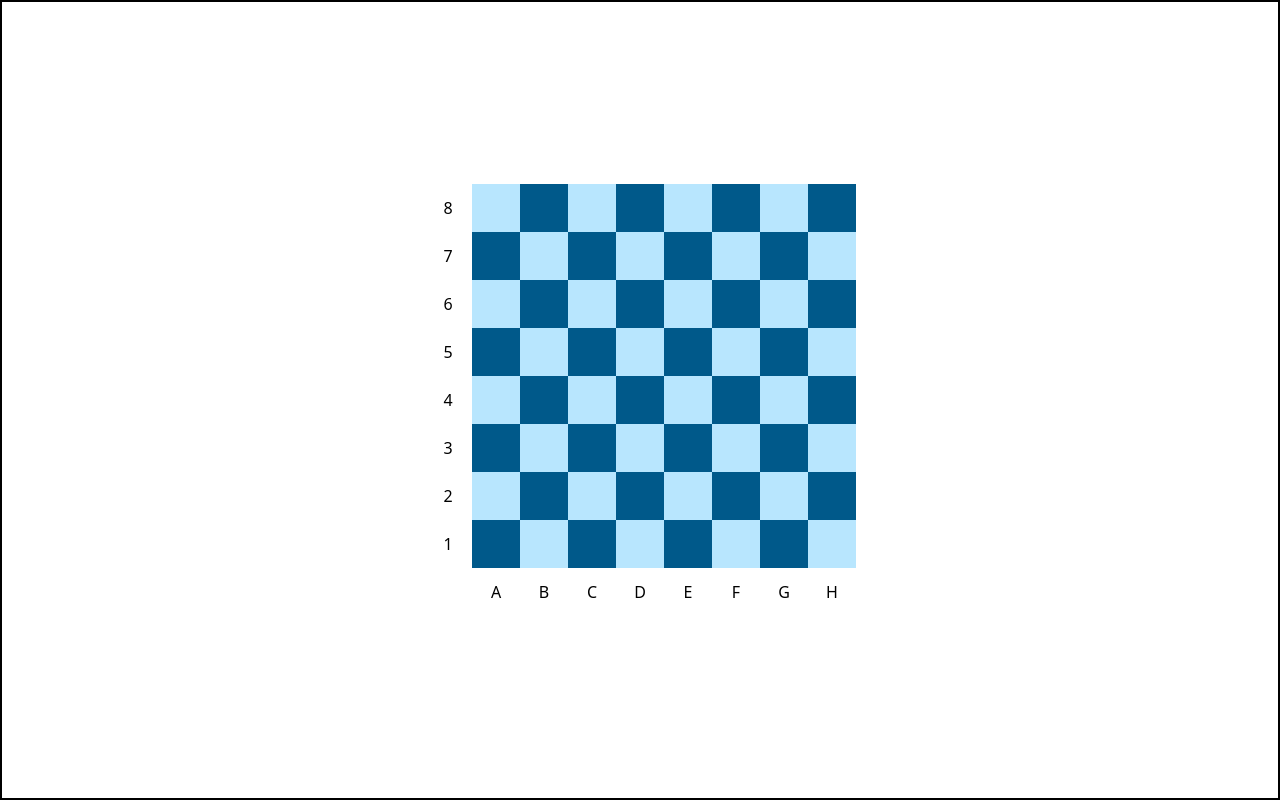
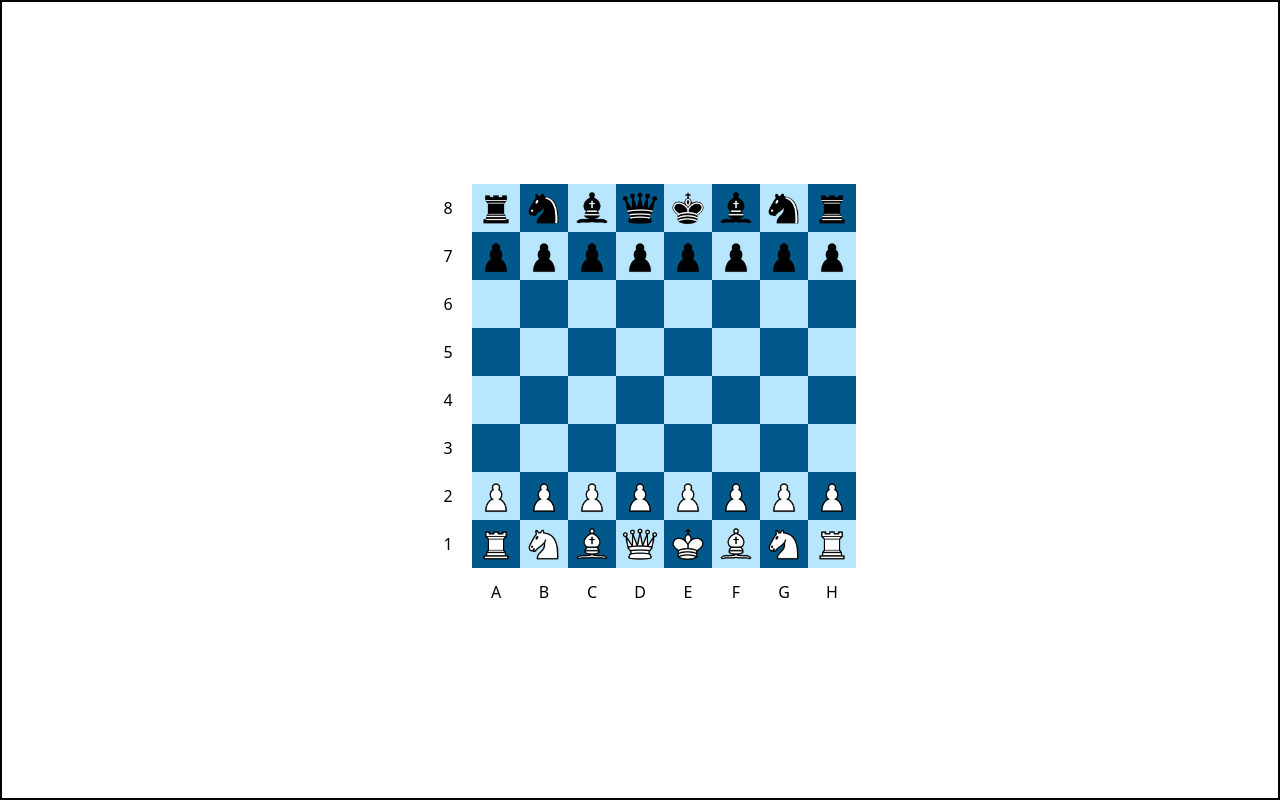
Before and after one commit to iSqmu/ReactChess, a React (Vite) app: page / in a window 1280 px wide. Built offline with nearby package versions, Linux system fonts and the light colour scheme.

Commit message:
feat: integrate board filling and image retrieval in Chessboard component

```diff
--- a/src/components/Chessboard.tsx
+++ b/src/components/Chessboard.tsx
@@ -1,4 +1,6 @@
 import clsx from 'clsx';
+import fillBoard from '@lib/fillBoard';
+import getImageURL from '@lib/image-piece';
 
 const Chessboard = () => {
   const board = [
@@ -12,6 +14,8 @@ const Chessboard = () => {
     ['a1', 'b1', 'c1', 'd1', 'e1', 'f1', 'g1', 'h1'],
   ];
 
+  let initialBoard = fillBoard();
+
   function createBox() {
     return board.map((row, rowIndex) => {
       return row.map((box, boxIndex) => {
@@ -24,7 +28,11 @@ const Chessboard = () => {
                 : 'bg-sky-200 border-sky-200 hover:border-emerald-400 hover:shadow-emerald-400'
             )}
             key={box}
-          ></div>
+          >
+            {initialBoard.map(([cord, piece]) =>
+              cord === box ? <img src={getImageURL(piece)} alt={piece} /> : null
+            )}
+          </div>
         );
       });
     });
```
